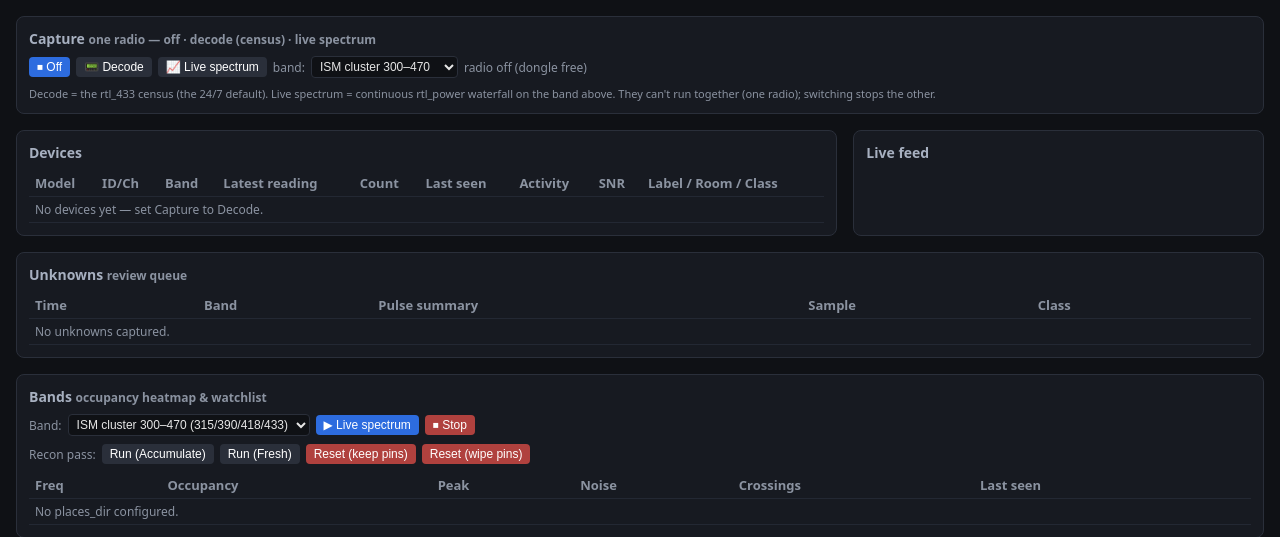
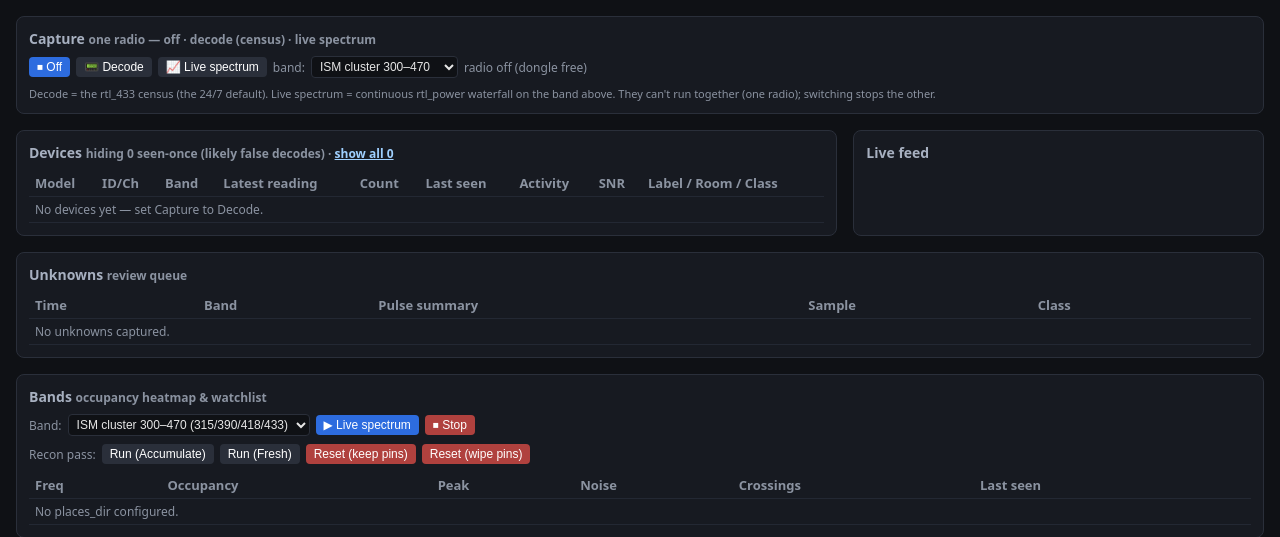
Before and after one commit to JamesDavid/SubCensus, a FastAPI app: page / in a window 1280 px wide. Shown: the part 66-603 px from the top of the page. Run offline with FastAPI, Linux system fonts and the light colour scheme; data that the repository does not hold is empty.

Commit message:
feat(pi): hide seen-once false-decode devices from the Devices table by default
Real hardware surfaced the classic rtl_433 problem: a flaky decoder (Efergy-e2CT is
notorious) fires on RF noise, and since each false frame carries a fresh random id,
every one becomes its own device row. A user's ~24h run showed "15 devices" that was
really ~2 real + 13 phantoms — each Efergy row a different id, Count=1, physically
impossible readings (current 96.1 A), on a sensor that reports every 6 s (a real one
would have ~14k receptions, not one).

Filter the display, don't touch the data:
- index() takes min_count (default 2): a device heard exactly once over a long run is
  almost certainly a false decode, so hide it. min_count=1 shows everything.
- Header + Devices heading report "N shown · M hidden as seen-once noise" with a
  one-click toggle (hide seen-once <-> show all). Purely presentational; nothing is
  deleted, and the events/raw data are untouched.
- test_web.py: seen-once phantoms hidden by default, revealed at min_count=1.

Verified against a DB mimicking the reported data (1 Opus @4, 14 Efergy mostly @1):
default view shows 2, hides 13; show-all shows 15. 111 tests pass.

Co-Authored-By: Claude Opus 4.8 (1M context) <noreply@anthropic.com>
Claude-Session: https://claude.ai/code/session_011GzEvxvMJMSXxhZDtdL4FH

```diff
--- a/pi/subcensuspi/web/app.py
+++ b/pi/subcensuspi/web/app.py
@@ -125,11 +125,16 @@ def create_app(
         return _Path(app.state.places_dir) / pl
 
     @app.get("/", response_class=HTMLResponse)
-    def index(request: Request, place: str | None = None):
+    def index(request: Request, place: str | None = None, min_count: int = 2):
         db = get_db()
         try:
             p = place or app.state.place
-            devices = [_row_to_dict(r) for r in db.list_devices(p)]
+            all_devices = [_row_to_dict(r) for r in db.list_devices(p)]
+            # Hide seen-once devices by default (Pi §6): a periodic sensor heard exactly once over
+            # a long run is almost always a false decode (rtl_433 firing on noise -> a fresh random
+            # id each time). min_count=1 shows everything. This is display-only; nothing is deleted.
+            devices = [d for d in all_devices if (d.get("count") or 0) >= min_count]
+            hidden_count = len(all_devices) - len(devices)
             events = [_row_to_dict(r) for r in db.recent_events(30, p)]
             unknowns = [_row_to_dict(r) for r in db.list_unknowns(p)]
             # per-device activity sparkline from the events log (Pi §7), rendered server-side.
@@ -167,6 +172,9 @@ def create_app(
             name="index.html",
             context={
                 "devices": devices,
+                "total_devices": len(all_devices),
+                "hidden_count": hidden_count,
+                "min_count": min_count,
                 "events": events,
                 "unknowns": unknowns,
                 "sparklines": sparklines,
--- a/pi/subcensuspi/web/templates/index.html
+++ b/pi/subcensuspi/web/templates/index.html
@@ -33,7 +33,9 @@
 <body>
   <header>
     <h1>SubCensusPi <span class="muted">place: {{ place or "all" }}</span></h1>
-    <div class="muted">Wideband RTL-SDR ISM census — RX only. {{ devices|length }} devices.</div>
+    <div class="muted">Wideband RTL-SDR ISM census — RX only.
+      {{ devices|length }} device{{ '' if devices|length == 1 else 's' }}{% if hidden_count %}
+      shown · {{ hidden_count }} hidden as seen-once noise{% endif %}.</div>
   </header>
   <main>
     <!-- Capture: the one web-controlled radio owner (Pi §3, §9). One dongle, one mode at a time. -->
@@ -59,7 +61,17 @@
       </div>
     </section>
     <section>
-      <h2>Devices</h2>
+      <h2>Devices
+        <span class="muted">
+        {% if min_count > 1 %}
+          hiding {{ hidden_count }} seen-once (likely false decodes) ·
+          <a class="link" href="?min_count=1{% if place %}&place={{ place }}{% endif %}">show all {{ total_devices }}</a>
+        {% else %}
+          showing all {{ total_devices }} ·
+          <a class="link" href="?min_count=2{% if place %}&place={{ place }}{% endif %}">hide seen-once noise</a>
+        {% endif %}
+        </span>
+      </h2>
       <table id="devices">
         <thead><tr><th>Model</th><th>ID/Ch</th><th>Band</th><th>Latest reading</th><th>Count</th><th>Last seen</th><th>Activity</th><th>SNR</th><th>Label / Room / Class</th></tr></thead>
         <tbody>
```
Also changed, not shown: pi/tests/test_web.py (+29 -0 lines).
